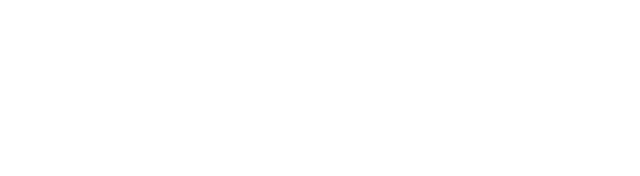
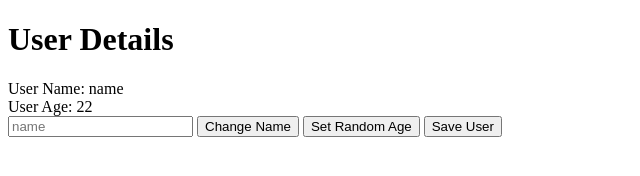
Before and after one commit to dustin100/typescript-web-framework, a website with bundled scripts: page index.html in a window 1280 px wide. Shown: the whole page, without its empty margins (0-640 px from the left). Built offline with nearby package versions, Linux system fonts and the light colour scheme; data requests are answered from the project's data file.

Commit message:
finishing up views

```diff
--- a/index.html
+++ b/index.html
@@ -6,7 +6,7 @@
     <title>web framework</title>
 </head>
 <body>
-
+<div id="root"></div>
     <script src="./src/index.ts"></script>
 </body>
 </html>
--- a/src/index.ts
+++ b/src/index.ts
@@ -1,9 +1,15 @@
+import { UserEdit } from './views/UserEdit';
 import { User } from './models/User';
 
-const collection = User.buildUserCollection();
+const user = User.buildUser({ name: 'name', age: 22 });
 
-collection.on('change', () => {
-	console.log(collection);
-});
+const root = document.getElementById('root');
 
-collection.fetch();
+if (root) {
+	const userEdit = new UserEdit(root, user);
+	userEdit.render();
+
+	console.log(userEdit);
+} else {
+	throw new Error('root element not found');
+}
--- a/src/models/User.ts
+++ b/src/models/User.ts
@@ -26,4 +26,9 @@ export class User extends Model<UserProps> {
 			User.buildUser(json)
 		);
 	}
+
+	setRandomAge(): void {
+		const age = Math.round(Math.random() * 100);
+		this.set({ age });
+	}
 }
--- /dev/null
+++ b/src/views/UserEdit.ts
@@ -0,0 +1,27 @@
+import { View } from './View';
+import { User, UserProps } from '../models/User';
+import { UserForm } from './UserForm';
+import { UserShow } from './UserShow';
+
+export class UserEdit extends View<User, UserProps> {
+	template(): string {
+		return `
+    <div>
+        <div class="user-show"></div>
+        <div class="user-form"></div>
+    </div>
+    `;
+	}
+
+	onRender(): void {
+		new UserShow(this.regions.userShow, this.model).render();
+		new UserForm(this.regions.userForm, this.model).render();
+	}
+
+	regionsMap(): { [key: string]: string } {
+		return {
+			userShow: '.user-show',
+			userForm: '.user-form',
+		};
+	}
+}
--- /dev/null
+++ b/src/views/UserForm.ts
@@ -0,0 +1,40 @@
+import { User, UserProps } from '../models/User';
+import { View } from './View';
+
+export class UserForm extends View<User, UserProps> {
+	eventsMap(): { [key: string]: () => void } {
+		return {
+			'click:.set-age': this.onSetAgeClick,
+			'click:.set-name': this.onSetNameClick,
+			'click:.save-model': this.onSaveClick,
+		};
+	}
+
+	onSetAgeClick = (): void => {
+		this.model.setRandomAge();
+	};
+
+	onSetNameClick = (): void => {
+		const input = this.parent.querySelector('input');
+
+		if (input) {
+			const name = input.value;
+			this.model.set({ name });
+		}
+	};
+
+	onSaveClick = (): void => {
+		this.model.save();
+	};
+
+	template(): string {
+		return `
+        <div>
+        <input placeholder = "${this.model.get('name')}"/>
+         <button class="set-name">Change Name</button>
+         <button class="set-age">Set Random Age</button>
+         <button class ="save=model">Save User</button>
+        </div>
+        `;
+	}
+}
--- /dev/null
+++ b/src/views/UserShow.ts
@@ -0,0 +1,14 @@
+import { View } from './View';
+import { User, UserProps } from '../models/User';
+
+export class UserShow extends View<User, UserProps> {
+	template(): string {
+		return `
+    <div>
+    <h1> User Details</h1>
+    <div>User Name: ${this.model.get('name')} </div>
+    <div>User Age: ${this.model.get('age')} </div>
+    </div>
+    `;
+	}
+}
--- /dev/null
+++ b/src/views/View.ts
@@ -0,0 +1,64 @@
+import { Model } from '../models/Model';
+
+export abstract class View<T extends Model<K>, K> {
+	constructor(public parent: Element, public model: T) {
+		this.bindModel();
+	}
+	regions: { [key: string]: Element } = {};
+
+	abstract template(): string;
+
+	regionsMap(): { [key: string]: string } {
+		return {};
+	}
+
+	eventsMap(): { [key: string]: () => void } {
+		return {};
+	}
+
+	bindModel(): void {
+		this.model.on('change', () => {
+			this.render();
+		});
+	}
+
+	bindEvents(fragment: DocumentFragment): void {
+		const eventsMap = this.eventsMap();
+		for (let eventKey in eventsMap) {
+			const [eventName, selector] = eventKey.split(':');
+
+			fragment.querySelectorAll(selector).forEach((element) => {
+				element.addEventListener(eventName, eventsMap[eventKey]);
+			});
+		}
+	}
+
+	mapRegion(fragment: DocumentFragment): void {
+		const regionsMap = this.regionsMap();
+
+		for (let key in regionsMap) {
+			const selector = regionsMap[key];
+			const element = fragment.querySelector(selector);
+
+			if (element) {
+				this.regions[key] = element;
+			}
+		}
+    }
+    onRender():void {
+
+    }
+
+	render(): void {
+		this.parent.innerHTML = '';
+		const templateElement = document.createElement('template');
+		templateElement.innerHTML = this.template();
+
+		this.bindEvents(templateElement.content);
+        this.mapRegion(templateElement.content);
+
+        this.onRender();
+
+		this.parent.append(templateElement.content);
+	}
+}
```
Also changed, not shown: tsconfig.json (added, +70 -0 lines), dist/index.html, 2 other files.
